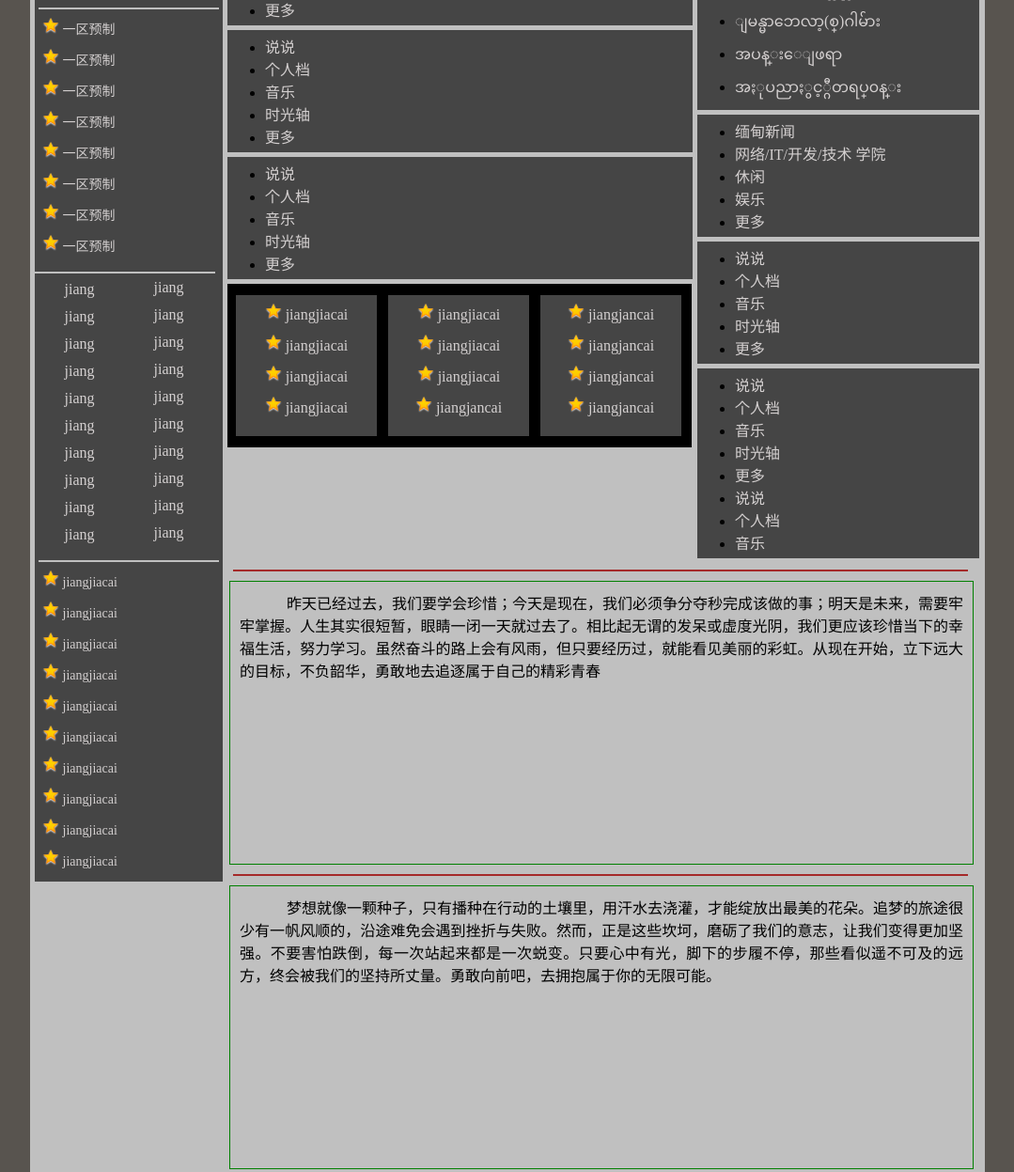
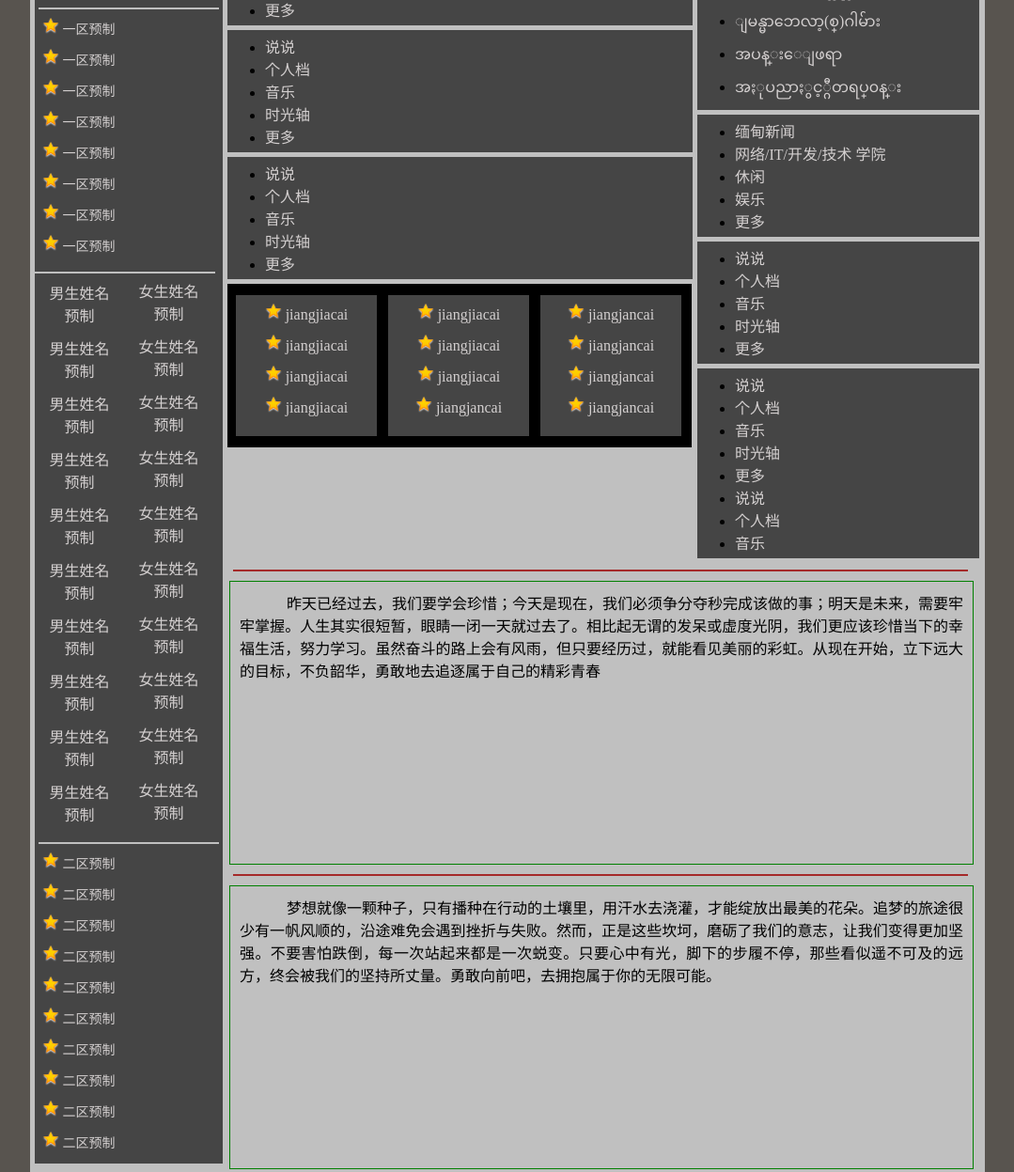
Before and after one commit to www5201314520com-crypto/my-html, a plain HTML site: page index.html in a window 1280 px wide. Shown: the part 492-1739 px from the top of the page at 94% size, without its empty margins (100-1179 px from the left). Drawn offline with Linux system fonts and the light colour scheme.

Commit message:
Update index.html

```diff
--- a/index.html
+++ b/index.html
@@ -70,100 +70,100 @@
 			<div id="b3">
 				<hr color = silver width = 190px>
 				<p>
-					<a href="#">jiang</a><br>
+					<a href="#">男生姓名预制</a><br>
 				</p>
 				<p>
-					<a href="#">jiang</a><br>
+					<a href="#">男生姓名预制</a><br>
 				</p>
 				<p>
-					<a href="#">jiang</a><br>
+					<a href="#">男生姓名预制</a><br>
 				</p>
 				<p>
-					<a href="#">jiang</a><br>
+					<a href="#">男生姓名预制</a><br>
 				</p>
 				<p>
-					<a href="#">jiang</a><br>
+					<a href="#">男生姓名预制</a><br>
 				</p>
 				<p>
-					<a href="#">jiang</a><br>
+					<a href="#">男生姓名预制</a><br>
 				</p>
 				<p>
-					<a href="#">jiang</a><br>
+					<a href="#">男生姓名预制</a><br>
 				</p>
 				<p>
-					<a href="#">jiang</a><br>
+					<a href="#">男生姓名预制</a><br>
 				</p>
 				<p>
-					<a href="#">jiang</a><br>
+					<a href="#">男生姓名预制</a><br>
 				</p>
 				<p>
-					<a href="#">jiang</a><br>
+					<a href="#">男生姓名预制</a><br>
 				</p>
 			</div>
 
 			<div id="b3">
 				<p>
-					<a href="#">jiang</a><br>
+					<a href="#">女生姓名预制</a><br>
 				</p>
 				<p>
-					<a href="#">jiang</a><br>
+					<a href="#">女生姓名预制</a><br>
 				</p>
 				<p>
-					<a href="#">jiang</a><br>
+					<a href="#">女生姓名预制</a><br>
 				</p>
 				<p>
-					<a href="#">jiang</a><br>
+					<a href="#">女生姓名预制</a><br>
 				</p>
 				<p>
-					<a href="#">jiang</a><br>
+					<a href="#">女生姓名预制</a><br>
 				</p>
 				<p>
-					<a href="#">jiang</a><br>
+					<a href="#">女生姓名预制</a><br>
 				</p>
 				<p>
-					<a href="#">jiang</a><br>
+					<a href="#">女生姓名预制</a><br>
 				</p>
 				<p>
-					<a href="#">jiang</a><br>
+					<a href="#">女生姓名预制</a><br>
 				</p>
 				<p>
-					<a href="#">jiang</a><br>
+					<a href="#">女生姓名预制</a><br>
 				</p>
 				<p>
-					<a href="#">jiang</a><br>
+					<a href="#">女生姓名预制</a><br>
 				</p>
 			</div>
 			<div id="b2">
 				<hr color = silver width = 190px>
 				<p>
-					<img src = "image/list_basic.png">&nbsp;<a href="#">jiangjiacai</a><br>
+					<img src = "image/list_basic.png">&nbsp;<a href="#">二区预制</a><br>
 				</p>
 				<p>
-					<img src = "image/list_basic.png">&nbsp;<a href="#">jiangjiacai</a><br>
+					<img src = "image/list_basic.png">&nbsp;<a href="#">二区预制</a><br>
 				</p>
 				<p>
-					<img src = "image/list_basic.png">&nbsp;<a href="#">jiangjiacai</a><br>
+					<img src = "image/list_basic.png">&nbsp;<a href="#">二区预制</a><br>
 				</p>
 				<p>
-					<img src = "image/list_basic.png">&nbsp;<a href="#">jiangjiacai</a><br>
+					<img src = "image/list_basic.png">&nbsp;<a href="#">二区预制</a><br>
 				</p>
 				<p>
-					<img src = "image/list_basic.png">&nbsp;<a href="#">jiangjiacai</a><br>
+					<img src = "image/list_basic.png">&nbsp;<a href="#">二区预制</a><br>
 				</p>
 				<p>
-					<img src = "image/list_basic.png">&nbsp;<a href="#">jiangjiacai</a><br>
+					<img src = "image/list_basic.png">&nbsp;<a href="#">二区预制</a><br>
 				</p>
 				<p>
-					<img src = "image/list_basic.png">&nbsp;<a href="#">jiangjiacai</a><br>
+					<img src = "image/list_basic.png">&nbsp;<a href="#">二区预制</a><br>
 				</p>
 				<p>
-					<img src = "image/list_basic.png">&nbsp;<a href="#">jiangjiacai</a><br>
+					<img src = "image/list_basic.png">&nbsp;<a href="#">二区预制</a><br>
 				</p>
 				<p>
-					<img src = "image/list_basic.png">&nbsp;<a href="#">jiangjiacai</a><br>
+					<img src = "image/list_basic.png">&nbsp;<a href="#">二区预制</a><br>
 				</p>
 				<p>
-					<img src = "image/list_basic.png">&nbsp;<a href="#">jiangjiacai</a><br>
+					<img src = "image/list_basic.png">&nbsp;<a href="#">二区预制</a><br>
 				</p>
 			</div>
 		</div>
```
